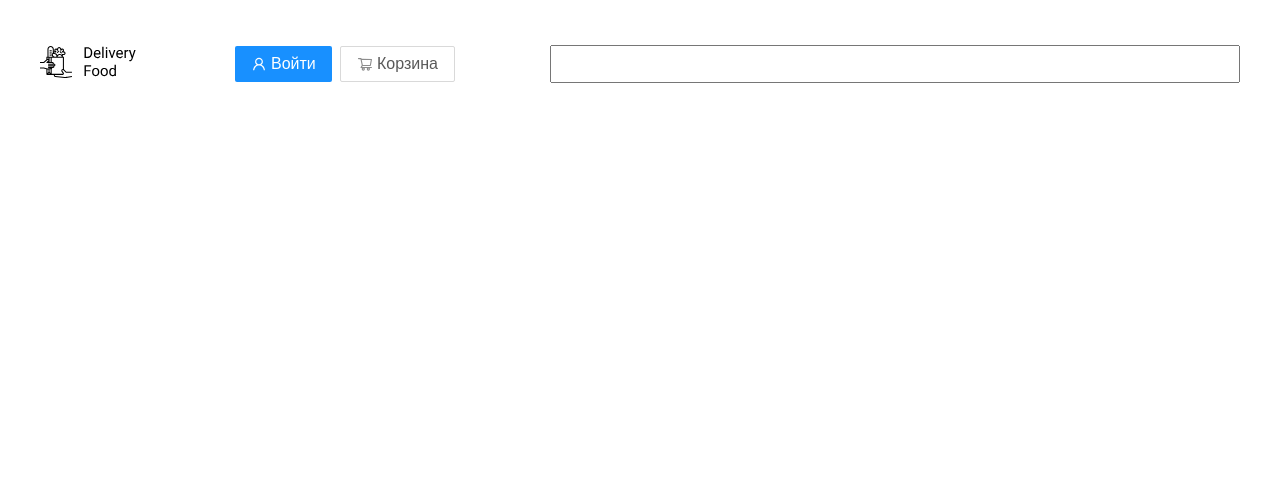
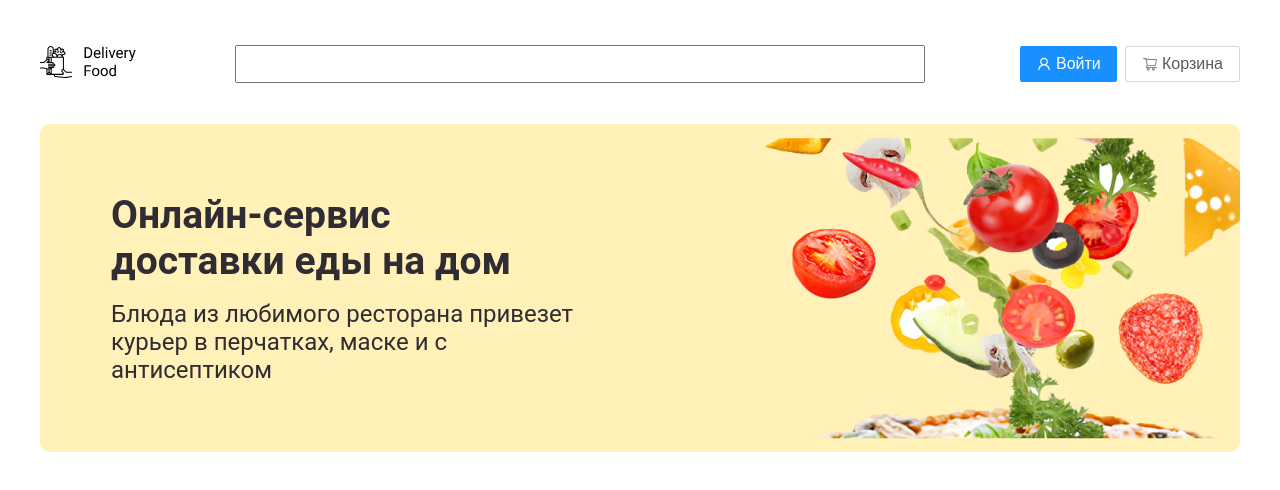
Before and after one commit to sere9ka/IgorLessonsDelivery, a plain HTML site: page index.html in a window 1280 px wide. Drawn offline with Linux system fonts and the light colour scheme.

Commit message:
feat: add new section promo

```diff
--- a/css/style.css
+++ b/css/style.css
@@ -2,6 +2,11 @@
     box-sizing: border-box;
     margin: 0;
     padding: 0;
+}
+
+html {
+    font-family: 'Roboto';
+    font-style: normal;
 }
 
 .container {
@@ -50,6 +55,7 @@
     border-radius: 2px;
 }
 
+/* настройка header */
 .header {
     padding-top: 44px;
     padding-bottom: 40px;
@@ -64,5 +70,29 @@
 .header__input {
     max-width: 690px;
     width: 100%;
-    order: 1;
 }
+
+/* настройка promo */
+.promo__block {
+    background: url(../img/promo.png) no-repeat right;
+    background-color: #FFF1B8;
+    border-radius: 10px;
+    padding: 68px 0;
+    padding-left: 71px;
+}
+.promo__title {
+    width: 405px;
+    margin-bottom: 16px;
+    font-weight: 700;
+    font-size: 39px;
+    line-height: 46px;
+    color: #302C34;
+}
+.promo__subtitle {
+    display: block;
+    width: 480px;
+    font-weight: 400;
+    font-size: 24px;
+    line-height: 28px;
+    color: #302C34;
+}
--- a/index.html
+++ b/index.html
@@ -33,5 +33,17 @@
 </header>
 <!-- /.header -->
 
+<section class="section section__promo">
+    <div class="container">
+        <div class="promo__block">
+            <h1 class="promo__title">Онлайн-сервис доставки еды на дом</h1>
+            <span class="promo__subtitle">Блюда из любимого ресторана привезет курьер в перчатках, маске и с антисептиком</span>
+        </div>
+        <!-- /.promo__block -->
+    </div>
+    <!-- /.container -->
+</section>
+<!-- /.section section__promo -->
+
 </body>
 </html>
```
Also changed, not shown: img/promo.png (added).
